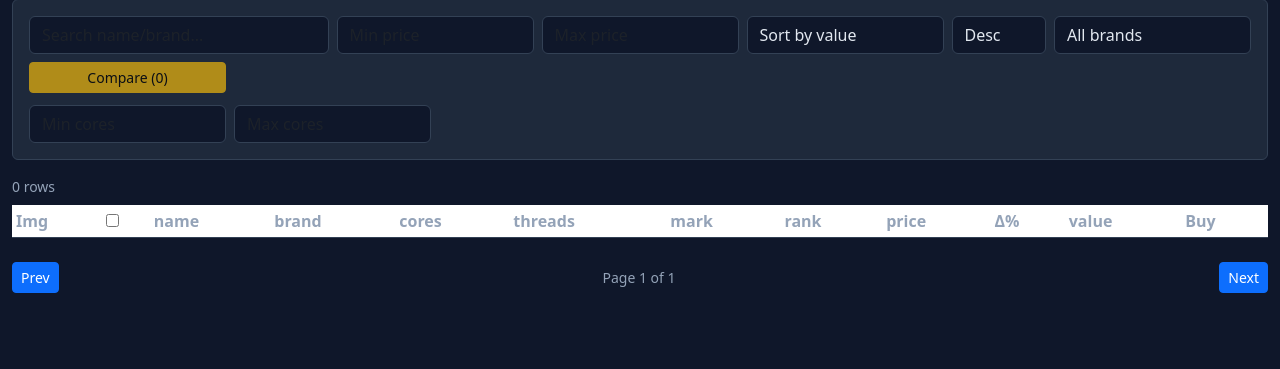
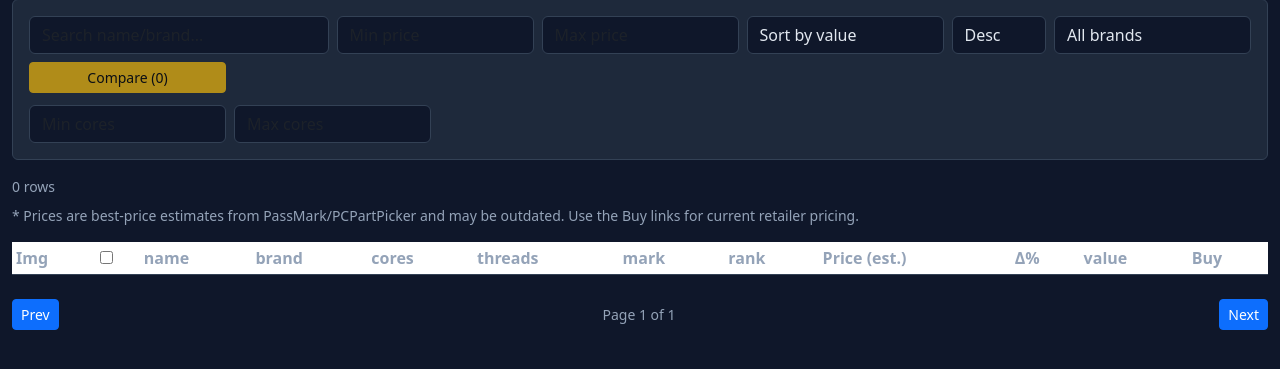
Before and after one commit to AiGoesBurr/pc-parts-deal-finder, a Flask app: page /category/cpu in a window 1280 px wide; the page is wider, and only the part inside the window is pictured. Shown: the part 159-528 px from the top of that part. Run offline with Flask 3, Linux system fonts and the light colour scheme; data that the repository does not hold is empty.

Commit message:
Label prices as estimates and add footnote

```diff
--- a/templates/category.html
+++ b/templates/category.html
@@ -54,6 +54,7 @@
   </div>
 </div>
 <div class="muted small mb-2" id="count"></div>
+<p class="muted small">* Prices are best-price estimates from PassMark/PCPartPicker and may be outdated. Use the Buy links for current retailer pricing.</p>
 <div class="table-responsive">
   <table class="table table-sm table-hover" id="tbl">
     <thead id="thead"></thead>
@@ -153,6 +154,7 @@ function render(){
     if (c==="sel") return `<th><input type="checkbox" id="selectAll"></th>`;
     if (c==="buy") return `<th>Buy</th>`;
     if (c==="price_change_pct") return `<th style="cursor:pointer" data-col="${c}">Δ%</th>`;
+    if (c==="price") return `<th style="cursor:pointer" data-col="${c}">Price (est.)</th>`;
     return `<th style="cursor:pointer" data-col="${c}">${c.replace(/_/g," ")}</th>`;
   }).join("") + "</tr>";
   const sa = document.getElementById("selectAll");
```
